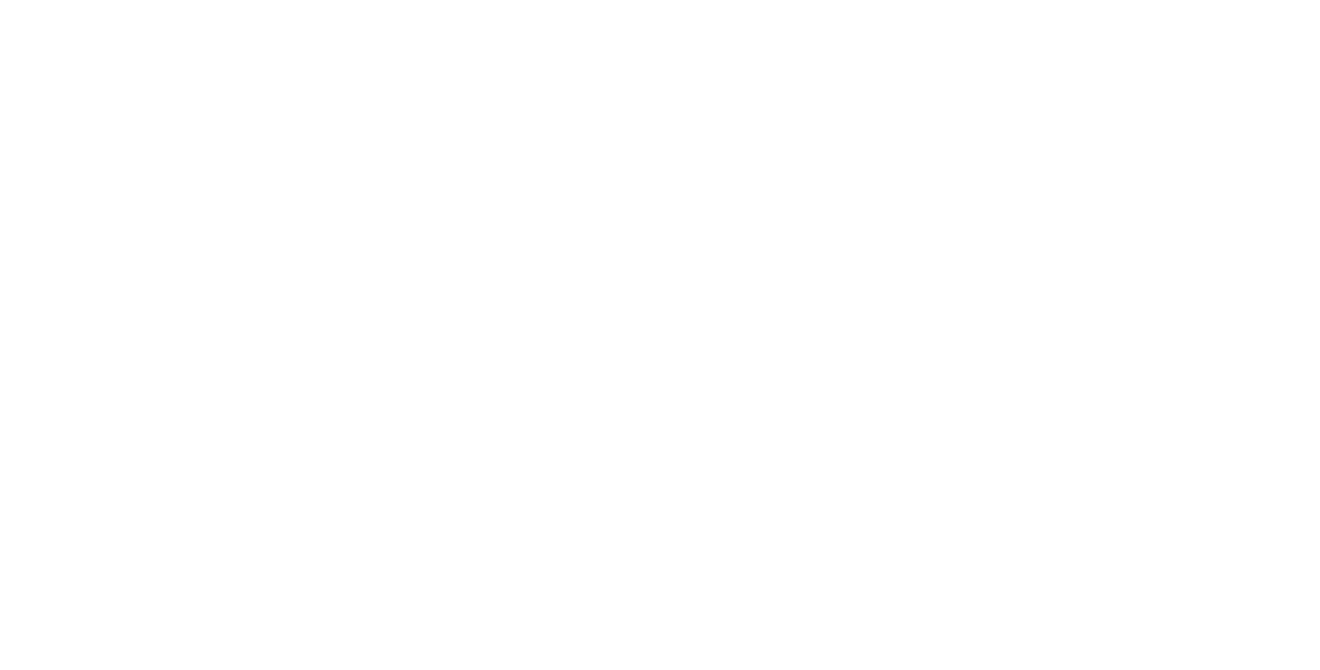
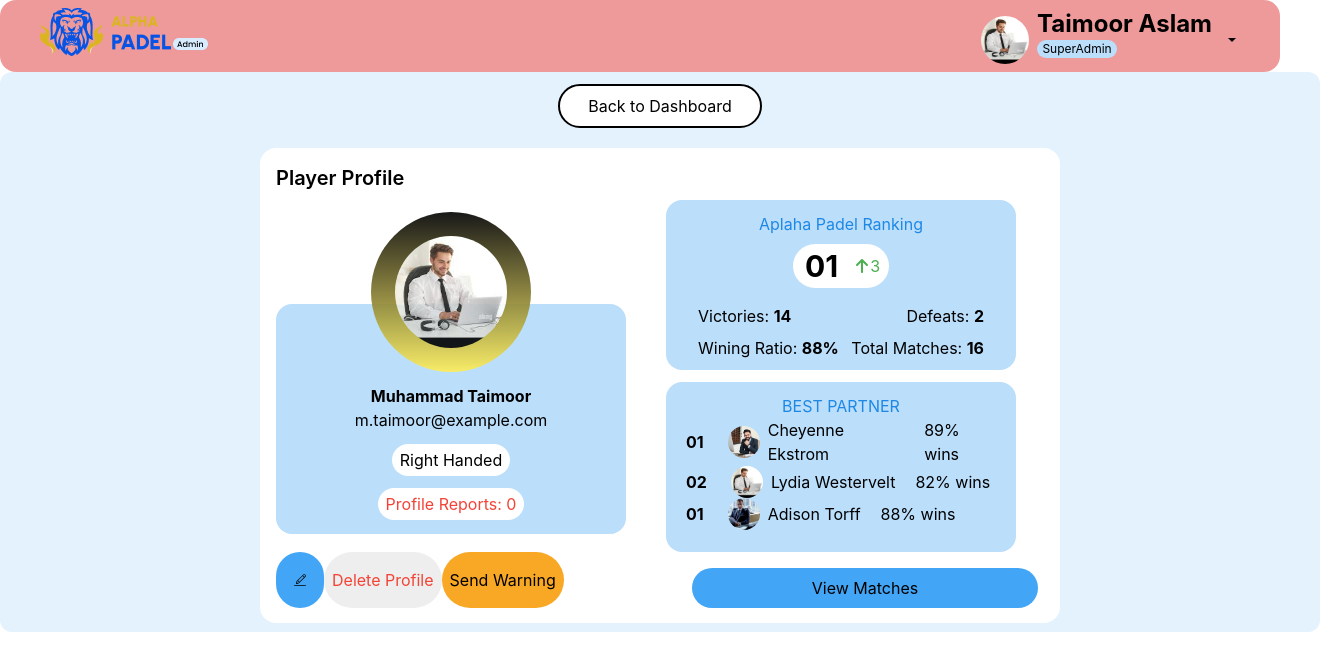
Before and after one commit to HoriyaDev/Admin-Dashboard, a React (Create React App) app: page /profile in a window 1280 px wide. Before the commit this address had no page. Shown: the top 670 px of the page, 1320 px wide, since content can reach past the window. Built offline with nearby package versions, Linux system fonts and the light colour scheme.

Commit message:
added page of view profile

```diff
--- a/src/App.js
+++ b/src/App.js
@@ -1,37 +1,20 @@
-import logo from './logo.svg';
+// import logo from './logo.svg';
 import './App.css';
 import LoginPage from './Pages/login/LoginPage';
 import DashBoard from './Pages/dashboard/DashBoard';
+import Profile from './Pages/profile/Profile';
 import { BrowserRouter, Routes, Route } from "react-router-dom";
-
-
-
-
-
 
 function App() {
   return (
     <>
-
-
-
-
       <BrowserRouter>
         <Routes>
           <Route path="/" element={<LoginPage />} />
           <Route path="/dashboard" element={<DashBoard />} />
-
+          <Route path="/profile" element={<Profile />} />
         </Routes>
       </BrowserRouter>
-
-
-
-
-
-
-
-
-
     </>
   );
 }
--- a/src/Pages/profile/Profile.jsx
+++ b/src/Pages/profile/Profile.jsx
@@ -1,9 +1,52 @@
-import React from 'react'
+
+
+import React from 'react';
+import Header from '../../components/header/header';
+import { useNavigate } from 'react-router-dom';
+import ProfileSetup from '../../components/View Profile/profile setup';
+import Ranking from '../../components/View Profile/Ranking';
+import Partner from '../../components/View Profile/Partner';
+import { CiEdit } from "react-icons/ci";
 
 const Profile = () => {
+ const navigate  = useNavigate()
+ const handleNavigate = ()=>{
+    navigate('/dashboard');
+ }
+
   return (
-    <div>Profile</div>
-  )
-}
+    <>
+      <Header />
+      <div className="bg-blue-50 w-[1320px] h-[560px]  mx-auto rounded-xl">
+        <div className='flex justify-center '>
+        <button type="button" className="bg-white mt-3 border-black border-2 px-7 py-2 rounded-full"
+        onClick={handleNavigate}>
+          Back to Dashboard
+        </button>
+        </div>
+        <div className='bg-white w-[800px] h-[475px] mx-auto mt-5 rounded-2xl p-4'>
+            <p className='text-xl font-semibold'>Player Profile</p>
+           <div className='flex'>
+           <ProfileSetup />
+           <div className='flex flex-col'>
+           <Ranking />
+          <Partner />
 
-export default Profile
+           </div>
+           </div>
+
+           <div className='flex '>
+            <button type='button' className='bg-blue-400  px-4 rounded-3xl'><CiEdit /></button>
+            <button type='button'  className='bg-gray-200 text-red-500 rounded-full px-2 py-1'>Delete Profile</button>
+            <button type='button'  className='bg-yellow-800 rounded-full px-2 py-2'>Send Warning</button>
+            <button type='button'  className='bg-blue-400 rounded-full px-[120px] mt-4 py-2 ml-32'>View Matches</button>
+        </div>
+
+        </div>
+
+      </div>
+    </>
+  );
+};
+
+export default Profile;
--- /dev/null
+++ b/src/components/View Profile/Partner.jsx
@@ -0,0 +1,27 @@
+import React from 'react'
+import { partner } from '../../utils/constants'
+
+const Partner = () => {
+  return (
+    <div  className='w-[350px] h-[170px] bg-blue-100 rounded-2xl mt-3 ml-10' >
+         <h1 className='text-center text-blue-600 mt-3 '>BEST PARTNER</h1>
+         {partner.map((item, index)=>(
+            <div key={index}>
+                <div className='flex  items-center  mx-5'>
+                    <p className='font-bold'>  {item.id}</p>
+                    <img src={item.src} className='w-8 h-8 rounded-full object-cover ml-6' />
+                    <p className='ml-2 mr-5'>{item.name}</p>
+                    <p className='text-justify'>{item.wins}</p>
+                </div>
+            </div>
+
+         ))}
+
+
+
+
+    </div>
+  )
+}
+
+export default Partner
--- /dev/null
+++ b/src/components/View Profile/Ranking.jsx
@@ -0,0 +1,36 @@
+import React from 'react'
+import { FaArrowUp } from "react-icons/fa6";
+import { ranking } from '../../utils/constants';
+
+const Ranking = () => {
+  return (
+    <div className='w-[350px] h-[170px] bg-blue-100 rounded-2xl mt-2 ml-10 '>
+
+        <h1 className='text-center text-blue-600 mt-3 '>Aplaha Padel Ranking </h1>
+        <div className='flex   items-center mx-auto bg-white w-24 rounded-full   mt-2 px-2 py-1'
+         >
+            <p className='font-bold text-3xl ml-1 '>01</p>
+            <FaArrowUp className='text-green-500 text-center ml-4' />
+            <p className='text-green-500  text-center'>3</p>
+
+        </div>
+      {ranking.map((item , index)=>(
+        <div key={index}>
+            <div className='flex justify-between mx-8 mt-4'>
+            <p>{item.victory}<span className='font-bold'>14</span></p>
+            <p>{item.defeat} <span className='font-bold'>2</span></p>
+
+            </div>
+            <div className='flex justify-between mx-8 mt-2 '>
+            <p>{item.wining}  <span className='font-bold'>88%</span></p>
+            <p>{item.total}  <span className='font-bold'>16</span></p>
+            </div>
+        </div>
+
+      ))}
+
+    </div>
+  )
+}
+
+export default Ranking
--- /dev/null
+++ b/src/components/View Profile/profile setup.jsx
@@ -0,0 +1,31 @@
+
+import React from 'react';
+
+const ProfileSetup = () => {
+  return (
+    <div>
+      <div className="relative bg-blue-100 w-[350px] rounded-2xl h-[230px] text-center mt-28">
+
+        <div className="absolute inset-x-0 top-[-40%] flex justify-center">
+          <div className="relative flex flex-col w-40 h-40 opacity-90 p-1 bg-gradient-to-b from-black to-yellow-400 rounded-full  items-center justify-center ">
+
+            <img
+              src="pic4.jpg"
+              className="w-28 h-28 object-cover rounded-full"
+              alt="Profile"
+            />
+
+          </div>
+        </div>
+        <div className="relative flex flex-col items-center">
+          <h1 className="font-bold mt-20">Muhammad Taimoor</h1>
+          <p >m.taimoor@example.com</p>
+          <p className='bg-white rounded-full py-1 px-2 mt-3' >Right Handed</p>
+          <p className='bg-white rounded-full py-1 px-2 text-red-500 mt-3'>Profile Reports: 0</p>
+        </div>
+      </div>
+    </div>
+  );
+};
+
+export default ProfileSetup;
--- a/src/components/header/header.jsx
+++ b/src/components/header/header.jsx
@@ -10,9 +10,9 @@
 
   return (
     <>
-      <div className='relative flex justify-between bg-red-200 pt-2 px-20'>
+      <div className='relative flex justify-between bg-red-200 pt-2 px-10 rounded-2xl'>
         <div>
-          <img src='Logo.png' className='object-contain' alt="Logo"/>
+          <img src='Logo.png' className='object-contain mr-20' alt="Logo"/>
         </div>
         <div className='flex justify-evenly'>
           <img src='Profile.jpg' className='h-12 w-12 rounded-full object-cover m-2' alt="Profile"/>
--- a/src/components/table/Table.jsx
+++ b/src/components/table/Table.jsx
@@ -1,20 +1,20 @@
 
 import React, { useState } from 'react';
-
 import { useNavigate } from 'react-router-dom';
 
 const Table = ({ playerData, playerHeading }) => {
+  const navigate = useNavigate();
 
-
-
+  const handleNavigate = () => {
+    navigate('/profile');  // Use the correct path (lowercase "profile")
+  };
 
   return (
-    <>
     <div className="overflow-y-auto h-64">
       <table className="table-auto bg-red-300 w-[1270px] mx-auto rounded-lg">
         <thead>
-            {playerHeading.map((item) => (
-              <tr className="text-center">
+          {playerHeading.map((item, index) => (
+            <tr key={index} className="text-center">
               <th className="text-left p-3">{item.h1}</th>
               <th>{item.h2}</th>
               <th>{item.h3}</th>
@@ -41,7 +41,7 @@
               <td>
                 <button
                   className="bg-white text-blue-600 rounded-full p-1 hover:bg-gray-200"
-
+                  onClick={handleNavigate}
                 >
                   View Profile
                 </button>
@@ -51,8 +51,6 @@
         </tbody>
       </table>
     </div>
-
-    </>
   );
 };
 
--- a/src/utils/constants.jsx
+++ b/src/utils/constants.jsx
@@ -679,3 +679,34 @@
    src: "pic4.jpg"
   }
 ];
+export const ranking = [
+  {
+    victory:"Victories: ",
+    defeat:"Defeats: ",
+    wining:"Wining Ratio: ",
+    total:"Total Matches: "
+
+
+}]
+
+export const partner = [
+  {
+    id:"01",
+    src:"pic3.jpg",
+    name:"Cheyenne Ekstrom",
+    wins: "89% wins"
+  },
+  {
+    id:"02",
+    src:"pic4.jpg",
+    name:"Lydia Westervelt",
+    wins:" 82% wins"
+  },
+  {
+    id:"01",
+    src:"pic7.jpg",
+    name:"Adison Torff",
+    wins:" 88% wins"
+  },
+
+]
```
Lines whose indentation alone changed are shown as unchanged.
